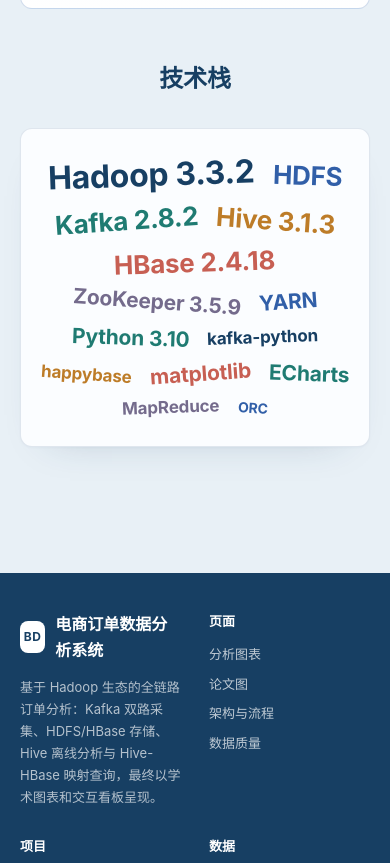
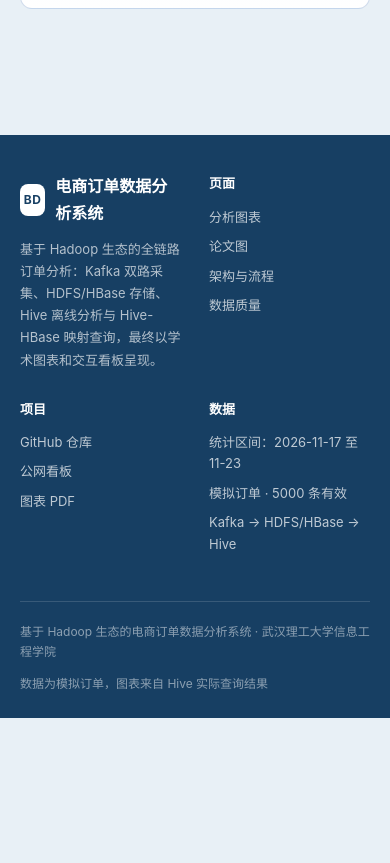
Before and after one commit to frank-tan-cod/ecommerce-order-dashboard, a plain HTML site: page index.html in a window 390 px wide. Shown: the part 9066-9929 px from the top of the page. After the commit the page ends 9784 px from the top, so only its background shows below. Drawn offline with Linux system fonts and the light colour scheme.

Commit message:
Remove tech stack section
Co-Authored-By: Claude Code <noreply@anthropic.com>

```diff
--- a/assets/style.css
+++ b/assets/style.css
@@ -400,46 +400,6 @@ main {
 .muted { color: var(--muted); }
 .callout .muted { font-size: 12px; margin-top: 12px; line-height: 1.65; }
 
-/* ---------- 技术栈词云 ---------- */
-.tech-cloud {
-  max-width: 1040px;
-  margin: 0 auto;
-  padding: 46px 34px;
-  background: var(--surface);
-  border: 1px solid var(--line);
-  border-radius: 16px;
-  display: flex;
-  flex-wrap: wrap;
-  align-items: center;
-  justify-content: center;
-  gap: 16px 28px;
-  box-shadow: 0 1px 2px rgba(27, 64, 96, .03), 0 18px 40px -30px rgba(27, 64, 96, .28);
-}
-.tech-cloud span {
-  display: inline-block;
-  font-weight: 650;
-  line-height: 1.15;
-  letter-spacing: -.01em;
-  transition: transform .2s ease, color .2s ease;
-  cursor: default;
-}
-.tech-cloud span:hover { transform: scale(1.08) !important; color: var(--teal) !important; }
-.t-xl { font-size: 42px; }
-.t-lg { font-size: 32px; }
-.t-md { font-size: 25px; }
-.t-sm { font-size: 19px; }
-.t-xs { font-size: 15px; }
-.c-navy { color: #173f63; }
-.c-cobalt { color: #315fa8; }
-.c-teal { color: #1f7b72; }
-.c-amber { color: #bd7c28; }
-.c-coral { color: #c75f53; }
-.c-violet { color: #746b8c; }
-.r-2 { transform: rotate(-4deg); }
-.r-1 { transform: rotate(-2deg); }
-.r1 { transform: rotate(2deg); }
-.r2 { transform: rotate(4deg); }
-
 /* ---------- 深色页脚 ---------- */
 .site-footer {
   margin-top: 76px;
@@ -503,12 +463,3 @@ main {
   .footer-brand { grid-column: 1 / -1; }
   .site-footer { padding-top: 38px; }
 }
-
-@media (max-width: 760px) {
-  .tech-cloud { padding: 28px 18px; gap: 12px 18px; border-radius: 12px; }
-  .t-xl { font-size: 32px; }
-  .t-lg { font-size: 26px; }
-  .t-md { font-size: 21px; }
-  .t-sm { font-size: 17px; }
-  .t-xs { font-size: 14px; }
-}
--- a/index.html
+++ b/index.html
@@ -21,7 +21,6 @@
       <a href="#figures">论文图</a>
       <a href="#architecture">架构与流程</a>
       <a href="#quality">数据质量</a>
-      <a href="#tech">技术栈</a>
     </nav>
     <div class="topbar-actions">
       <a class="pill primary" href="#charts">查看分析结果</a>
@@ -149,27 +148,6 @@
     </div>
   </section>
 
-  <section class="section" id="tech">
-    <div class="section-head">
-      <h2>技术栈</h2>
-    </div>
-    <div class="tech-cloud" aria-label="技术栈词云">
-      <span class="t-xl c-navy r-1">Hadoop 3.3.2</span>
-      <span class="t-lg c-cobalt r1">HDFS</span>
-      <span class="t-lg c-teal r-2">Kafka 2.8.2</span>
-      <span class="t-lg c-amber r2">Hive 3.1.3</span>
-      <span class="t-lg c-coral r-1">HBase 2.4.18</span>
-      <span class="t-md c-violet r2">ZooKeeper 3.5.9</span>
-      <span class="t-md c-cobalt r-2">YARN</span>
-      <span class="t-md c-teal r1">Python 3.10</span>
-      <span class="t-sm c-navy r-1">kafka-python</span>
-      <span class="t-sm c-amber r2">happybase</span>
-      <span class="t-md c-coral r-2">matplotlib</span>
-      <span class="t-md c-teal r1">ECharts</span>
-      <span class="t-sm c-violet r-1">MapReduce</span>
-      <span class="t-xs c-cobalt r2">ORC</span>
-    </div>
-  </section>
 </main>
 
 <footer class="site-footer">
```
